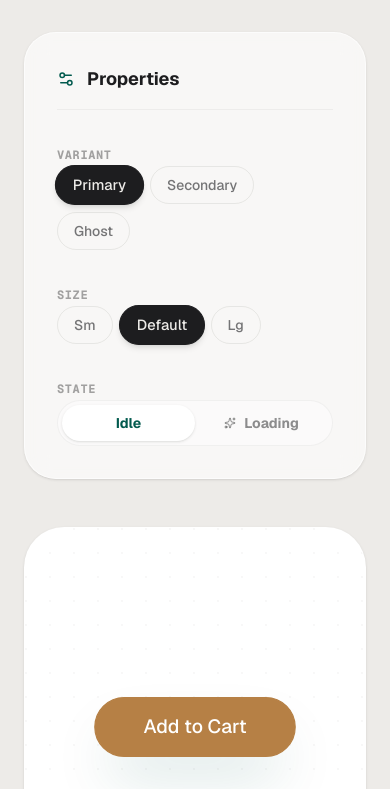
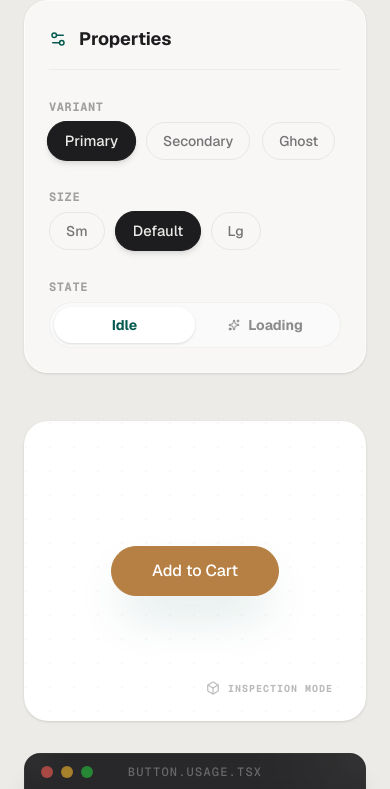
Before and after one commit to ChristianCastillejo/portfolio, a Next.js app: page /projects/silvestra in a window 390 px wide. Shown: the part 6718-7507 px from the top of the page. Built offline with nearby package versions, Linux system fonts and the light colour scheme.

Commit message:
--wip-- [skip ci]

```diff
--- a/src/components/projects/shared/project-component-lab.tsx
+++ b/src/components/projects/shared/project-component-lab.tsx
@@ -23,7 +23,7 @@ export const ProjectComponentLab = () => {
 </Button>`
 
     return (
-        <section className="w-full max-w-[1400px] mx-auto px-6 md:px-12 py-32 md:py-48 border-t border-border/40 relative overflow-hidden">
+        <section className="w-full max-w-[1400px] mx-auto px-6 md:px-12 py-24 md:py-48 border-t border-border/40 relative overflow-hidden">
 
             <div className="grid lg:grid-cols-12 gap-12 lg:gap-24">
 
@@ -45,16 +45,16 @@ export const ProjectComponentLab = () => {
                     </div>
 
                     {/* Control Panel (The Knobs) */}
-                    <div className="bg-white/60 backdrop-blur-md border border-white/60 p-8 rounded-[2rem] shadow-sm flex flex-col gap-8">
+                    <div className="bg-white/60 backdrop-blur-md border border-white/60 p-6 md:p-8 rounded-[1.5rem] md:rounded-[2rem] shadow-sm flex flex-col gap-6 md:gap-8">
                         <div className="flex items-center gap-3 pb-4 border-b border-border/60">
                             <Settings2 size={18} className="text-accent" />
                             <span className="font-display text-lg font-bold text-foreground">Properties</span>
                         </div>
 
                         {/* Control: Variant */}
-                        <div className="space-y-4">
+                        <div className="space-y-5">
                             <label className="text-xs font-mono uppercase text-foreground/40 font-bold tracking-wider">Variant</label>
-                            <div className="flex flex-wrap gap-2">
+                            <div className="flex flex-wrap gap-3 !mt-1 md:!mt-2">
                                 {["primary", "secondary", "ghost"].map((v) => (
                                     <button
                                         key={v}
@@ -73,9 +73,9 @@ export const ProjectComponentLab = () => {
                         </div>
 
                         {/* Control: Size */}
-                        <div className="space-y-4">
+                        <div className="space-y-5">
                             <label className="text-xs font-mono uppercase text-foreground/40 font-bold tracking-wider">Size</label>
-                            <div className="flex flex-wrap gap-2">
+                            <div className="flex flex-wrap gap-3 !mt-1 md:!mt-2">
                                 {["sm", "default", "lg"].map((s) => (
                                     <button
                                         key={s}
@@ -94,9 +94,9 @@ export const ProjectComponentLab = () => {
                         </div>
 
                         {/* Control: State */}
-                        <div className="space-y-4">
+                        <div className="space-y-5">
                             <label className="text-xs font-mono uppercase text-foreground/40 font-bold tracking-wider">State</label>
-                            <div className="flex items-center justify-between p-1 bg-white/40 rounded-full border border-border/60 relative">
+                            <div className="flex items-center justify-between p-1 !mt-1 md:!mt-2 bg-white/40 rounded-full border border-border/60 relative">
                                 {/* Fondo deslizante (Opcional, simplificado por ahora con lógica directa) */}
                                 <button
                                     onClick={() => setIsLoading(false)}
@@ -123,10 +123,10 @@ export const ProjectComponentLab = () => {
                 </div>
 
                 {/* 2. THE STAGE (Columna Derecha - Ancha) */}
-                <div className="lg:col-span-8 flex flex-col gap-8">
+                <div className="lg:col-span-8 flex flex-col gap-8 min-w-0">
 
                     {/* Preview Canvas */}
-                    <div className="flex-1 min-h-[400px] bg-white border border-white/60 rounded-[2.5rem] shadow-sm relative overflow-hidden flex items-center justify-center">
+                    <div className="flex-1 min-h-[300px] md:min-h-[400px] bg-white border border-white/60 rounded-[1.5rem] md:rounded-[2.5rem] shadow-sm relative overflow-hidden flex items-center justify-center">
                         {/* Grid Background */}
                         <div className="absolute inset-0 opacity-[0.4]"
                             style={{
@@ -136,7 +136,7 @@ export const ProjectComponentLab = () => {
                         />
 
                         {/* El Componente Real: ZOOM FIJO 1.5x (Sin Hover) */}
-                        <div className="relative z-10 transform scale-[1.2]">
+                        <div className="relative z-10 transform scale-100 md:scale-[1.2]">
                             <div className="p-8">
                                 <Button
                                     variant={variant}
```
